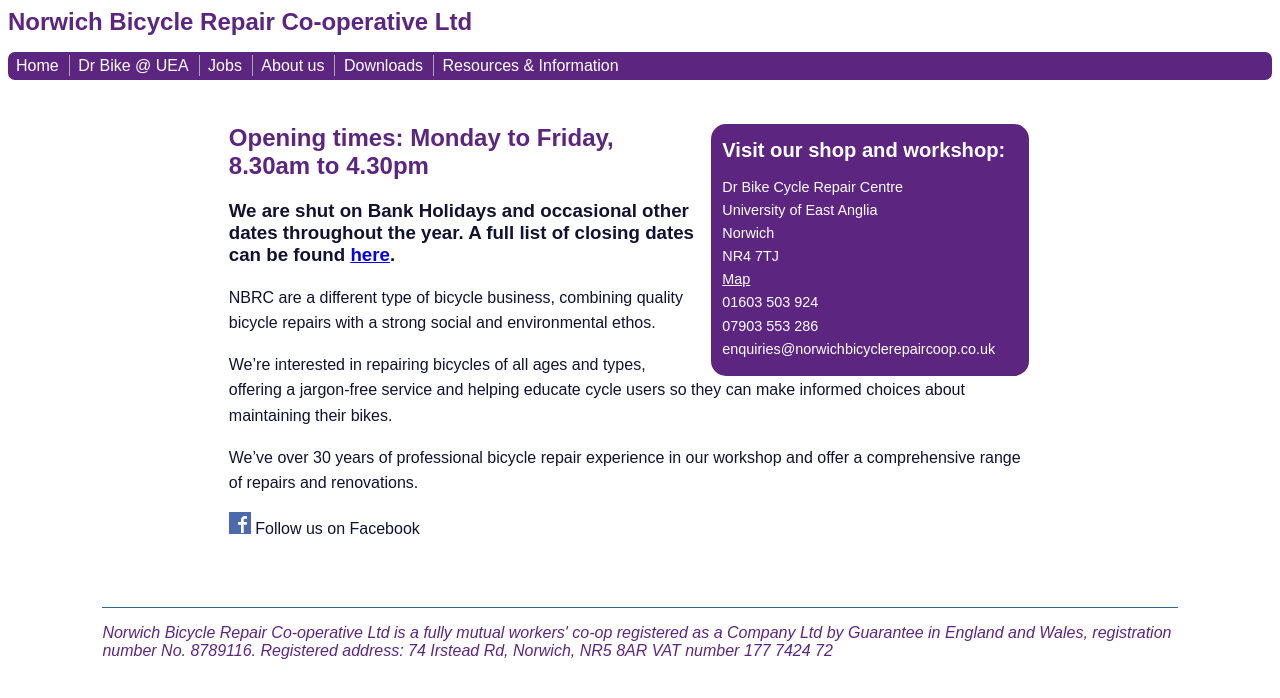
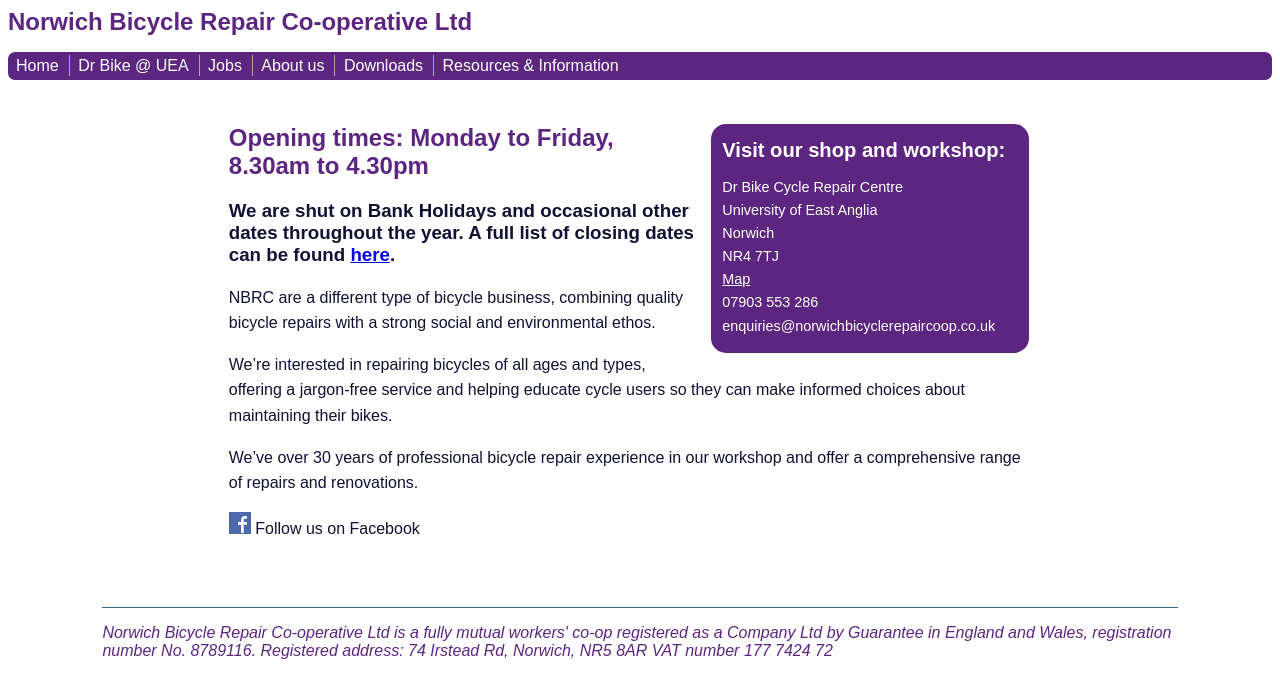
Before and after one commit to norwichbicyclerepaircooperative/norwichbicyclerepaircooperative.github.io, a Jekyll site: the page built from index.md, in a window 1280 px wide. Shown: the top 698 px of the page. Built offline with Jekyll 4.4.1, drawn with Linux system fonts in a browser that asks for light colours.

Commit message:
Update index.md

```diff
--- a/index.md
+++ b/index.md
@@ -11,7 +11,6 @@
 Norwich
 NR4 7TJ
 [Map](https://mapsengine.google.com/map/edit?mid=zvjpVdsj1xrw.kvj8wIJ7CTVk)
-01603 503 924
 07903 553 286
 enquiries@norwichbicyclerepaircoop.co.uk
 {% endcapture %}
```
